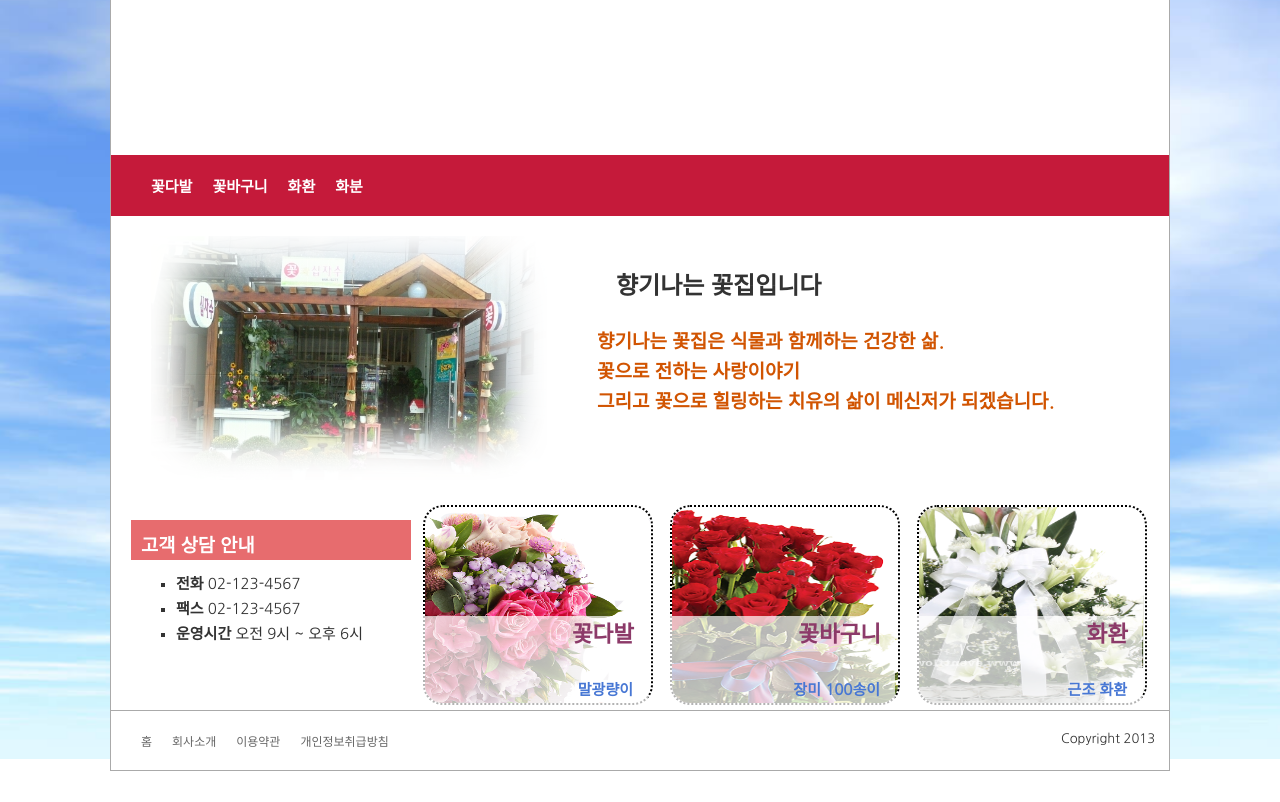
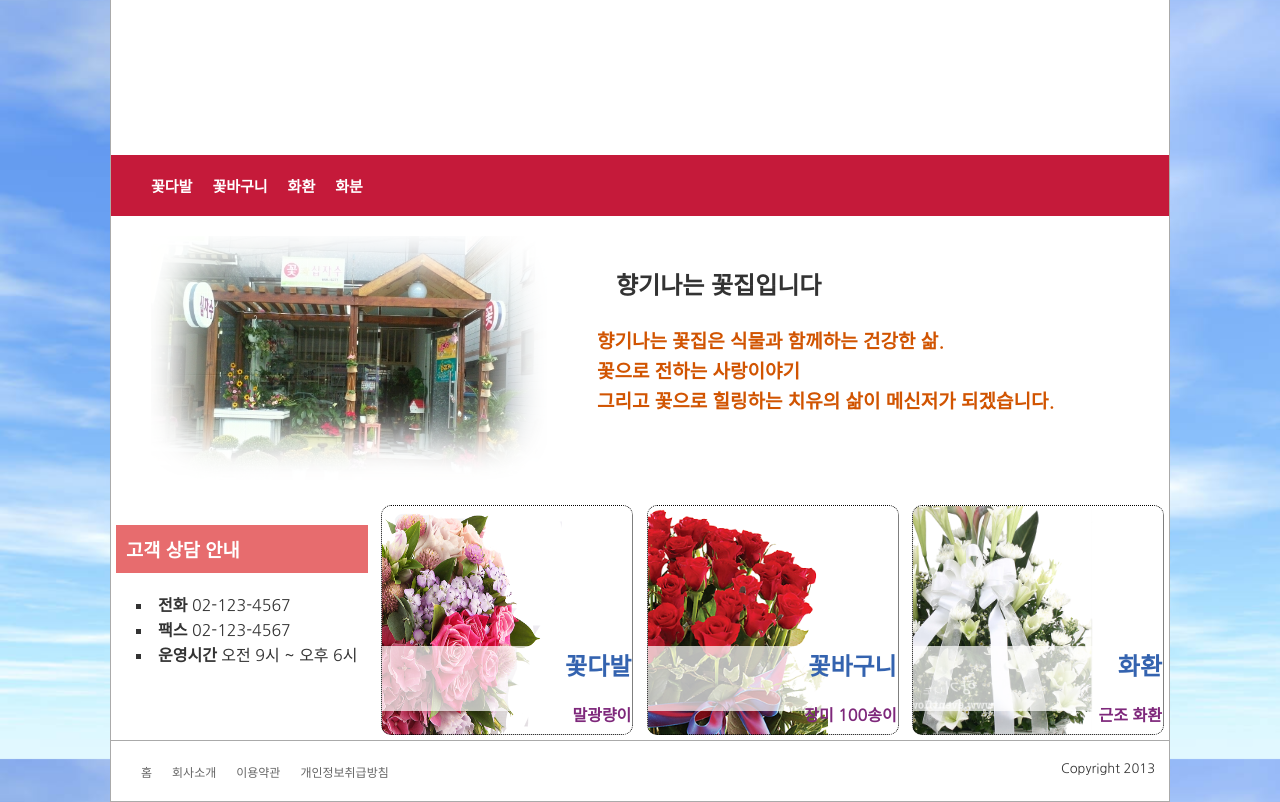
Before and after one commit to arenneu/0614_Flowershop, a plain HTML site: page index.html in a window 1280 px wide. Shown: the part 41-843 px from the top of the page. Before the commit the page ends 800 px from the top, so only its background shows below. Drawn offline with Linux system fonts and the light colour scheme.

Commit message:
0614_Flowershop

```diff
--- a/index.html
+++ b/index.html
@@ -7,7 +7,6 @@
 </head>
 
 <body>
-    <div id="outerwrap">
     <div id="wrap">
         <header id="header">
             <img src="images/topbg.png" alt="헤더이미지">
@@ -25,7 +24,7 @@
 
 
         <div id="contents">
-                <main id="main" >
+            <main id="main" class="flexContainer">
                 <div id="shopImg">
                     <img src="images/shop.png" alt="가게이미지">
                 </div>
@@ -44,7 +43,7 @@
                             그리고 꽃으로 힐링하는 치유의 삶이 메신저가 되겠습니다.</h3>
                     </article> -->
             </main>
-                <aside id="aside">
+            <aside id="aside" class="flexContainer">
                 <div id="customer">
                     <h3>고객 상담 안내</h3>
                     <ul id="call" type="square">
@@ -53,7 +52,28 @@
                         <li><b>운영시간</b> 오전 9시 ~ 오후 6시</li>
                     </ul>
                 </div>
-                    <div id="flower01">
+                <div>
+                    <div class="flower">
+                        <h3>꽃다발</h3>
+                        <h4>말광량이</h4>
+                    </div> <!-- 꽃다발 -->
+                </div>
+                <div>
+                    <div class="flower">
+                        <h3>꽃바구니</h3>
+                        <h4>장미 100송이</h4>
+                    </div> <!-- 꽃바구니 -->
+                </div>
+                <div>
+                    <div class="flower">
+                        <h3>화환</h3>
+                        <h4>근조 화환</h4>
+
+                    </div> <!-- 화환 -->
+                </div>
+
+
+                <!--<div id="flower01">
                         <a href="#"><img src="images/bg1.png" alt="꽃바구니이미지">
                             <span>
                                 <h2>꽃다발</h2> <b>말광량이</b>
@@ -73,7 +93,7 @@
                                 <h2>화환</h2> <b>근조 화환</b>
                             </span>
                         </a>
-                    </div>
+                    </div>-->
             </aside>
         </div>
 
@@ -84,9 +104,9 @@
                 <li id="Submenu"><a href="#">이용약관</a></li>
                 <li id="Submenu"><a href="#">개인정보취급방침</a></li>
             </ul>
-                <span>Copyright 2013</span>
+            <div id="copyright">Copyright 2013</div>
         </footer>
 
     </div>
-    </div> <!-- div#outerwrap -->
+
 </body></html>
--- a/style/style.css
+++ b/style/style.css
@@ -21,19 +21,14 @@ body{
 }
 
 a:link { color: #666;}
-/* <a href="URL"> 이 있는 a요소 */
-/* colon 콜론 link, 슈도클래스 선택자 */
 a:visited { color: #666;}
-/* a요소를 클릭하여 URL위치에 다녀온 것을 지칭 */
-a:hover { color: #666;} /* a요소에 마우스 포인터를 올렸을 때 */
+a:hover { color: #666;}
 a:active { color: #666;}
 
 /* a요소가 활성화되었을 때 */
 
 /* 기본 텍스트 크기 15px */
-a,b,em,i,p,q,li,td,th,u,span {
-    font-size: 15px;
-}
+/*a,b,em,i,p,q,li,td,th,u,span {font-size: 15px;}*/
 
 ul {
     list-style: none;
@@ -72,16 +67,11 @@ img {
 
 /* 배경이미지 적용 */
 
-div#outerwrap{
-    width: 100%;
-    height: 100%;
+body{
     background-image: url(../images/background.png);
     background-repeat: no-repeat;
-    background-size: cover;
-
-    position: fixed;
-    left: 0;
-    top: 0;
+    background-size: 100% 100%;
+    background-attachment: fixed; /* 배경이미지를 전체화면에 채워줌 */
 }
 
 div#wrap {
@@ -131,7 +121,6 @@ nav#gnb a:hover{
 
 main#main {
     width: 1056px;
-    display:flex;
     padding-left: 20px;
 }
 
@@ -156,19 +145,11 @@ div#greetingMsg{
     font-size: 19px;
 }
 
-
-aside#aside{
-    width: 1058px;
-    display: flex;
-    justify-content: space-between;
-    padding-left: 20px;
-    padding-right: 17px;
-}
-
 #customer ul{
     padding-top: 11px;
     list-style: square;
-    padding-left: 45px;
+    list-style-position: inside;
+    padding: 20px 0 0 20px;
     line-height: 25px;
 }
 
@@ -176,52 +157,71 @@ aside#aside{
     background-color: #e76c6e;
     color: #fff;
     font-weight: bold;
-    width: 280px;
-    height: 40px;
     padding: 10px;
-    margin-top: 20px;
 }
 
-#aside img{
-    margin: 5px;
-    width: 230px;
-    height: 200px;
+/* aside#aside */
 
-    border: 2px dotted #000;
-    border-radius: 20px;
+aside#aside{
+    width: 1058px;
+    display: flex;
+    justify-content: space-between;
+    padding: 5px 5px;
 }
 
-#aside a{
-    position: relative;
+aside#aside>div{
+    width: 252px;
+    height: 230px;
 }
 
-#aside a:hover{
-    width: 230px;
-    height: 230px;
-    background-color: rgba(255, 255, 255, 0.7);
+#aside>div:not(:first-child) {
+    border: 1px dotted #000;
+    border-radius: 10px;
 }
 
-#aside span{
-    text-align: right;
-    background-color: rgba(255, 255, 255, 0.7);
-    width: 230px;
-    padding-bottom: 10px;
-    padding-right: 15px;
-
-    position: absolute;
-    top: 20px;
-    left: 0px;
+#aside>div:first-child {
+    padding: 20px 0;
 }
 
-#aside a h2{
-    color: #8c3a69;
-    margin-bottom: 30px;
-    margin-right: -1px;
+aside>div:nth-child(2){
+    background-image: url(../images/bg1.png);
+    background-repeat: no-repeat;
+    background-size: 180px 250px;
 }
 
-#aside a b{
-    color: #4777d4;
+aside>div:nth-child(3){
+    background-image: url(../images/bg2.png);
+    background-repeat: no-repeat;
+    background-size: 180px 250px;
 }
+
+aside>div:nth-child(4){
+    background-image: url(../images/bg3.png);
+    background-repeat: no-repeat;
+    background-size: 180px 250px;
+}
+
+#aside div.flower{
+    height: 65px;
+    text-align: right;
+    background-color: rgba(255, 255, 255, 0.71);
+    padding: 1px 1px;
+
+    position: relative;
+    top: 140px;
+}
+
+#aside div.flower h3{
+    color: #3463af;
+    font-size: 24px;
+}
+
+#aside div.flower h4{
+    margin-top: 20px;
+    color: #7e287b;
+}
+
+
 
 /* 메인 영역 끝 */
 
@@ -242,7 +242,12 @@ ul#lnbList {
     margin: 0 10px;
 }
 
-#footer span{
+#footer a:hover { /* 작업 지시사항 2번 */
+    font-weight: bold;
+    color: rgba(102, 102, 102, 0.39);
+}
+
+#footer #copyright{
     position: absolute;
     top: 20px;
     left: 950px;
```
Lines whose indentation alone changed are shown as unchanged.
